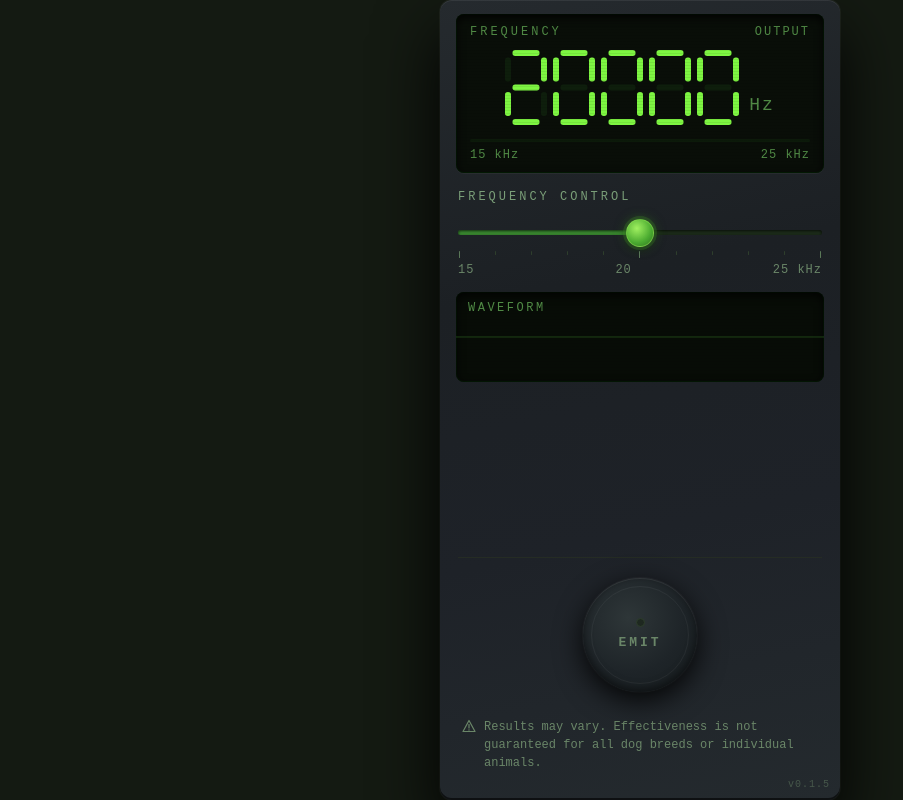
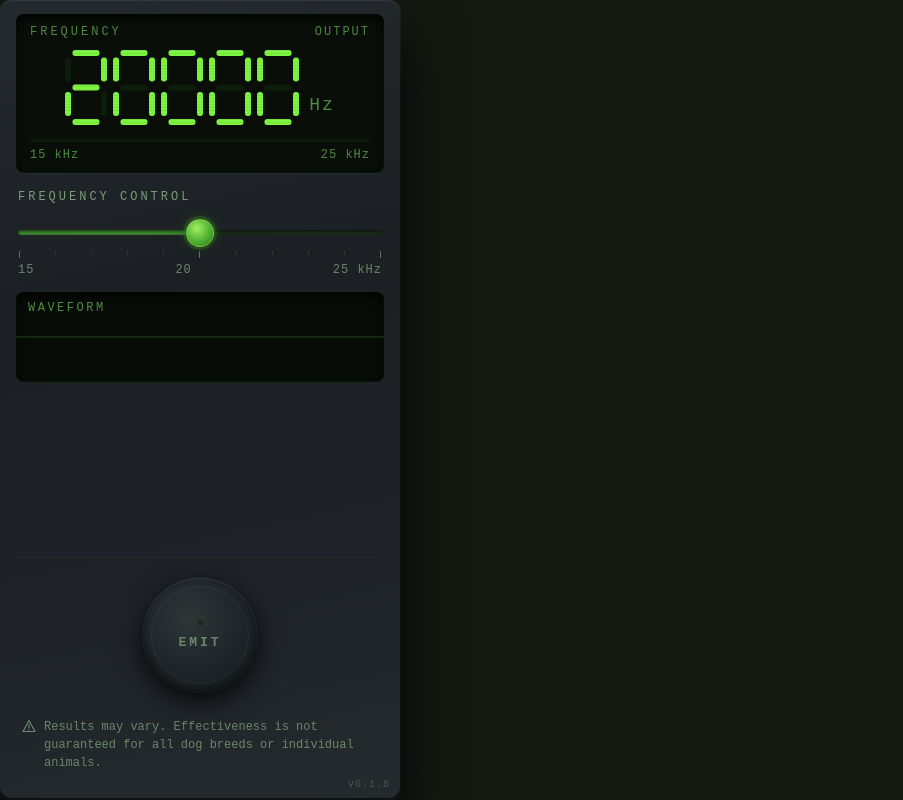
Before and after one commit to Graidenix/dog-repellent, a React (Vite) app: page / in a window 1280 px wide. Shown: the whole page, without its empty margins (0-903 px from the left). Built offline with nearby package versions, Linux system fonts and the light colour scheme; a web font is replaced by a local one.

Commit message:
fix: disable pinch-zoom and prevent body scroll on mobile

```diff
--- a/index.html
+++ b/index.html
@@ -2,7 +2,7 @@
 <html lang="en">
   <head>
     <meta charset="UTF-8" />
-    <meta name="viewport" content="width=device-width, initial-scale=1.0" />
+    <meta name="viewport" content="width=device-width, initial-scale=1.0, maximum-scale=1.0, user-scalable=no" />
 
     <title>Ultrasonic Dog Repeller</title>
     <meta name="description" content="Free browser-based ultrasonic tone emitter to deter dogs. Adjustable from 15 kHz to 25 kHz — no app install required." />
@@ -18,7 +18,7 @@
 
     <!-- PWA -->
     <link rel="manifest" href="/manifest.webmanifest" />
-    <meta name="apple-mobile-web-app-capable" content="yes" />
+<!--    <meta name="apple-mobile-web-app-capable" content="yes" />-->
     <meta name="apple-mobile-web-app-status-bar-style" content="black-translucent" />
     <meta name="apple-mobile-web-app-title" content="Dog Repeller" />
 
--- a/package.json
+++ b/package.json
@@ -1,6 +1,6 @@
 {
   "name": "dog-repeller",
-  "version": "0.1.5",
+  "version": "0.1.6",
   "private": true,
   "type": "module",
   "scripts": {
--- a/src/index.css
+++ b/src/index.css
@@ -57,9 +57,15 @@
     @apply text-text-hi bg-[#141a12] font-sans;
   }
 
-  body {
-    @apply grid place-items-center min-w-80 min-h-screen relative m-0;
-  }
+  /*body {*/
+  /*  @apply grid place-items-center min-w-80 min-h-screen relative m-0;*/
+  /*}*/
+}
+
+html,
+body {
+  height: 100%;
+  overflow: hidden;
 }
 
 /* ── Custom font utilities ──────────────────────────────────────────────── */
```
